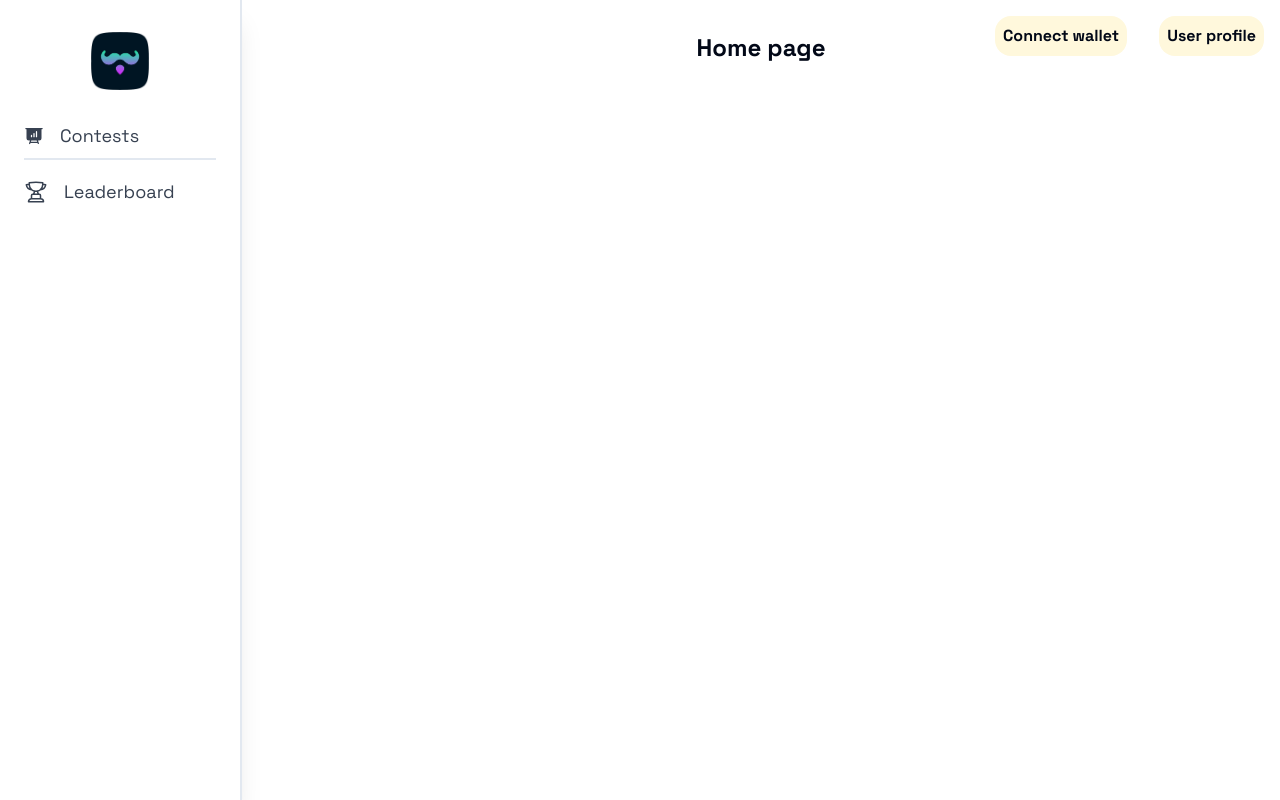
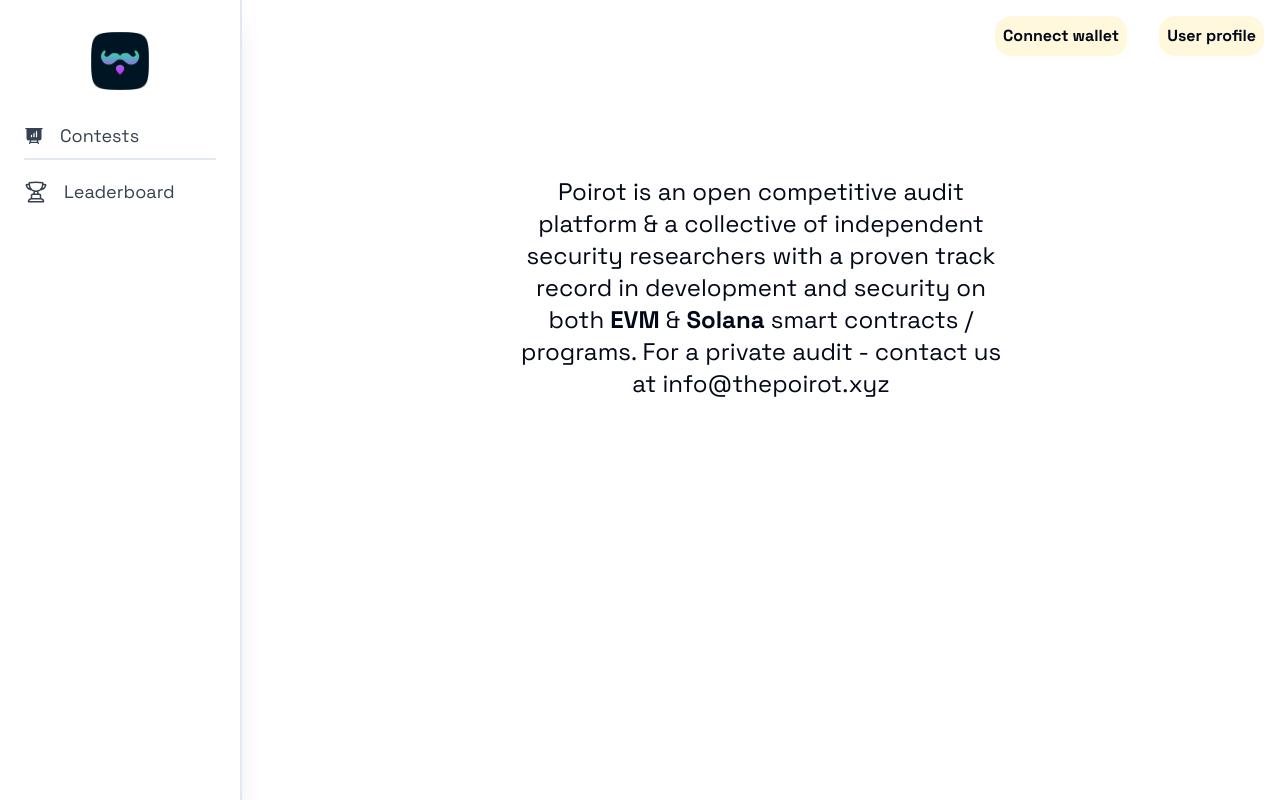
Before and after one commit to poirotonsolana/poirot-app-frontend, a Next.js app: page / in a window 1280 px wide. Built offline with nearby package versions, Linux system fonts and the light colour scheme.

Commit message:
front page info

```diff
--- a/src/app/layout.tsx
+++ b/src/app/layout.tsx
@@ -9,7 +9,7 @@
 
 
 export const metadata: Metadata = {
-  title: "Poirot App",
+  title: "Poirot - Open Platform For Conducting Private or Open Competitive Security Audits",
   description: "Poirot - a decentralized application (dApp) on the Solana ecosystem using the Next.js framework",
 };
 
--- a/src/app/page.tsx
+++ b/src/app/page.tsx
@@ -1,9 +1,11 @@
-import Image from "next/image";
 export default function Home() {
   return (
     <>
-      <p className="text-center text-2xl mt-4 font-bold">Home page</p>
+      <div className="w-1/2 mx-auto mt-20">
+        <p className="text-center text-2xl mt-40 font-italic">
+          Poirot is an open competitive audit platform & a collective of independent security researchers with a proven track record in development and security on both <b>EVM</b> & <b>Solana</b> smart contracts / programs. For a private audit - contact us at info@thepoirot.xyz
+        </p>
+      </div>
     </>
-
   );
 }
```
